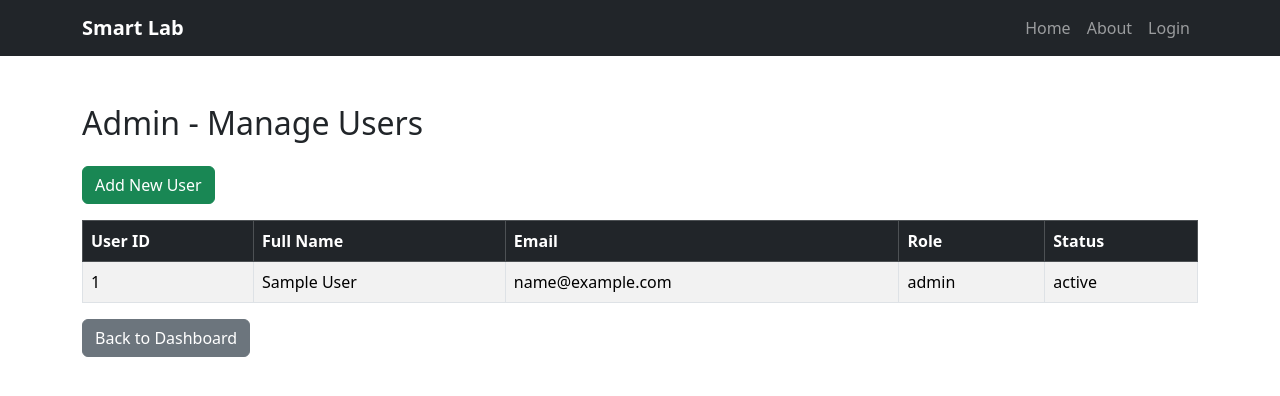
After one commit to yashnandwani202-ops/smart-lab-equipment-application, a Flask app: page /admin-users in a window 1280 px wide. The commit adds this page. Shown: the top 396 px of the page. Run offline with Flask 3, Linux system fonts and the light colour scheme; the visitor is signed in with stand-in values (Sample User, id 1); some libraries are stand-ins or nearby versions.

Commit message:
Added registration route protection and admin improvements

```diff
--- a/app.py
+++ b/app.py
@@ -12,9 +12,49 @@ app.config["MYSQL_DB"] = "smart_lab_db"
 mysql = MySQL(app)
 
 
+def require_role(role):
+    if "user_id" not in session or session["role"] != role:
+        return False
+    return True
+
+
 @app.route("/")
 def home():
     return render_template("index.html")
+
+
+@app.route("/register", methods=["GET", "POST"])
+def register():
+    if request.method == "POST":
+        full_name = request.form["full_name"]
+        email = request.form["email"]
+        password = request.form["password"]
+        role = request.form["role"]
+
+        cursor = mysql.connection.cursor()
+        cursor.execute("SELECT * FROM users WHERE email = %s", (email,))
+        existing_user = cursor.fetchone()
+
+        if existing_user:
+            cursor.close()
+            flash("Email already registered!")
+            return redirect(url_for("register"))
+
+        cursor.execute(
+            """
+            INSERT INTO users (full_name, email, password, role, status)
+            VALUES (%s, %s, %s, %s, %s)
+            """,
+            (full_name, email, password, role, "Active")
+        )
+
+        mysql.connection.commit()
+        cursor.close()
+
+        flash("Registration successful! Please login.")
+        return redirect(url_for("login"))
+
+    return render_template("register.html")
 
 
 @app.route("/login", methods=["GET", "POST"])
@@ -51,8 +91,19 @@ def login():
     return render_template("login.html")
 
 
+@app.route("/student")
+def student_dashboard():
+    if not require_role("student"):
+        return redirect(url_for("login"))
+
+    return render_template("student_dashboard.html")
+
+
 @app.route("/equipment")
 def equipment():
+    if not require_role("student"):
+        return redirect(url_for("login"))
+
     cursor = mysql.connection.cursor()
     cursor.execute("SELECT * FROM equipment")
     equipment = cursor.fetchall()
@@ -60,9 +111,10 @@ def equipment():
 
     return render_template("equipment.html", equipment=equipment)
 
+
 @app.route("/book/<int:equipment_id>")
 def book_equipment(equipment_id):
-    if "user_id" not in session:
+    if not require_role("student"):
         return redirect(url_for("login"))
 
     user_id = session["user_id"]
@@ -78,16 +130,15 @@ def book_equipment(equipment_id):
     flash("Equipment booked successfully. Waiting for faculty approval.")
     return redirect(url_for("equipment"))
 
+
 @app.route("/my-bookings")
 def my_bookings():
-
-    if "user_id" not in session:
+    if not require_role("student"):
         return redirect(url_for("login"))
 
     user_id = session["user_id"]
 
     cursor = mysql.connection.cursor()
-
     cursor.execute("""
         SELECT
             bookings.id,
@@ -102,15 +153,25 @@ def my_bookings():
     """, (user_id,))
 
     bookings = cursor.fetchall()
-
     cursor.close()
 
     return render_template("my_bookings.html", bookings=bookings)
 
+
+@app.route("/faculty")
+def faculty_dashboard():
+    if not require_role("faculty"):
+        return redirect(url_for("login"))
+
+    return render_template("faculty_dashboard.html")
+
+
 @app.route("/faculty-requests")
 def faculty_requests():
+    if not require_role("faculty"):
+        return redirect(url_for("login"))
+
     cursor = mysql.connection.cursor()
-
     cursor.execute("""
         SELECT
             bookings.id,
@@ -131,6 +192,9 @@ def faculty_requests():
 
 @app.route("/approve/<int:booking_id>")
 def approve_booking(booking_id):
+    if not require_role("faculty"):
+        return redirect(url_for("login"))
+
     cursor = mysql.connection.cursor()
     cursor.execute(
         "UPDATE bookings SET status = %s WHERE id = %s",
@@ -144,6 +208,9 @@ def approve_booking(booking_id):
 
 @app.route("/reject/<int:booking_id>")
 def reject_booking(booking_id):
+    if not require_role("faculty"):
+        return redirect(url_for("login"))
+
     cursor = mysql.connection.cursor()
     cursor.execute(
         "UPDATE bookings SET status = %s WHERE id = %s",
@@ -155,17 +222,32 @@ def reject_booking(booking_id):
     return redirect(url_for("faculty_requests"))
 
 
-@app.route("/student")
-def student_dashboard():
-    return render_template("student_dashboard.html")
+@app.route("/admin")
+def admin_dashboard():
+    if not require_role("admin"):
+        return redirect(url_for("login"))
+
+    return render_template("admin_dashboard.html")
 
 
-@app.route("/faculty")
-def faculty_dashboard():
-    return render_template("faculty_dashboard.html")
+@app.route("/admin-equipment")
+def admin_equipment():
+    if not require_role("admin"):
+        return redirect(url_for("login"))
+
+    cursor = mysql.connection.cursor()
+    cursor.execute("SELECT * FROM equipment")
+    equipment = cursor.fetchall()
+    cursor.close()
+
+    return render_template("admin_equipment.html", equipment=equipment)
+
 
 @app.route("/add-equipment", methods=["GET", "POST"])
 def add_equipment():
+    if not require_role("admin"):
+        return redirect(url_for("login"))
+
     if request.method == "POST":
         equipment_name = request.form["equipment_name"]
         category = request.form["category"]
@@ -175,7 +257,11 @@ def add_equipment():
 
         cursor = mysql.connection.cursor()
         cursor.execute(
-            "INSERT INTO equipment (equipment_name, category, quantity, available_quantity, status) VALUES (%s, %s, %s, %s, %s)",
+            """
+            INSERT INTO equipment
+            (equipment_name, category, quantity, available_quantity, status)
+            VALUES (%s, %s, %s, %s, %s)
+            """,
             (equipment_name, category, quantity, available_quantity, status)
         )
         mysql.connection.commit()
@@ -185,8 +271,12 @@ def add_equipment():
 
     return render_template("add_equipment.html")
 
+
 @app.route("/edit-equipment/<int:equipment_id>", methods=["GET", "POST"])
 def edit_equipment(equipment_id):
+    if not require_role("admin"):
+        return redirect(url_for("login"))
+
     cursor = mysql.connection.cursor()
 
     if request.method == "POST":
@@ -197,7 +287,15 @@ def edit_equipment(equipment_id):
         status = request.form["status"]
 
         cursor.execute(
-            "UPDATE equipment SET equipment_name=%s, category=%s, quantity=%s, available_quantity=%s, status=%s WHERE id=%s",
+            """
+            UPDATE equipment
+            SET equipment_name=%s,
+                category=%s,
+                quantity=%s,
+                available_quantity=%s,
+                status=%s
+            WHERE id=%s
+            """,
             (equipment_name, category, quantity, available_quantity, status, equipment_id)
         )
         mysql.connection.commit()
@@ -211,37 +309,31 @@ def edit_equipment(equipment_id):
 
     return render_template("edit_equipment.html", equipment=equipment)
 
+
 @app.route("/delete-equipment/<int:equipment_id>")
 def delete_equipment(equipment_id):
+    if not require_role("admin"):
+        return redirect(url_for("login"))
+
     cursor = mysql.connection.cursor()
-
-    cursor.execute(
-        "DELETE FROM equipment WHERE id = %s",
-        (equipment_id,)
-    )
-
+    cursor.execute("DELETE FROM equipment WHERE id = %s", (equipment_id,))
     mysql.connection.commit()
     cursor.close()
 
     return redirect(url_for("admin_equipment"))
 
-@app.route("/admin-equipment")
-def admin_equipment():
+
+@app.route("/admin-users")
+def admin_users():
+    if not require_role("admin"):
+        return redirect(url_for("login"))
 
     cursor = mysql.connection.cursor()
-
-    cursor.execute("SELECT * FROM equipment")
-
-    equipment = cursor.fetchall()
-
+    cursor.execute("SELECT * FROM users")
+    users = cursor.fetchall()
     cursor.close()
 
-    return render_template("admin_equipment.html", equipment=equipment)
-
-
-@app.route("/admin")
-def admin_dashboard():
-    return render_template("admin_dashboard.html")
+    return render_template("admin_users.html", users=users)
 
 
 @app.route("/logout")
--- a/templates/admin_dashboard.html
+++ b/templates/admin_dashboard.html
@@ -6,7 +6,7 @@
     <h2 class="mb-4">Admin Dashboard</h2>
 
     <div class="alert alert-warning">
-        Welcome, Admin! Manage users, equipment, and reports.
+        Welcome, {{ session["full_name"] }}! Manage users, equipment, and reports.
     </div>
 
     <div class="row">
@@ -26,7 +26,7 @@
                 <div class="card-body text-center">
                     <h5>Manage Users</h5>
                     <p>View and manage student/faculty accounts.</p>
-                    <a href="#" class="btn btn-primary">Manage</a>
+                    <a href="/admin-users" class="btn btn-primary">Manage</a>
                 </div>
             </div>
         </div>
--- a/templates/admin_equipment.html
+++ b/templates/admin_equipment.html
@@ -31,7 +31,11 @@
                 <td>{{ item[5] }}</td>
                 <td>
                     <a href="/edit-equipment/{{ item[0] }}" class="btn btn-warning btn-sm">Edit</a>
-                    <a href="/delete-equipment/{{ item[0] }}" class="btn btn-danger btn-sm">Delete</a>
+                    <a href="/delete-equipment/{{ item[0] }}"
+                    class="btn btn-danger btn-sm"
+                    onclick="return confirm('Are you sure you want to delete this equipment?');">
+                    Delete
+                    </a>
                 </td>
             </tr>
             {% endfor %}
--- /dev/null
+++ b/templates/admin_users.html
@@ -0,0 +1,37 @@
+{% extends "base.html" %}
+
+{% block content %}
+
+<div class="container mt-5">
+    <h2 class="mb-4">Admin - Manage Users</h2>
+
+    <a href="#" class="btn btn-success mb-3">Add New User</a>
+
+    <table class="table table-bordered table-striped">
+        <thead class="table-dark">
+            <tr>
+                <th>User ID</th>
+                <th>Full Name</th>
+                <th>Email</th>
+                <th>Role</th>
+                <th>Status</th>
+            </tr>
+        </thead>
+
+        <tbody>
+            {% for user in users %}
+            <tr>
+                <td>{{ user[0] }}</td>
+                <td>{{ user[1] }}</td>
+                <td>{{ user[2] }}</td>
+                <td>{{ user[4] }}</td>
+                <td>{{ user[5] }}</td>
+            </tr>
+            {% endfor %}
+        </tbody>
+    </table>
+
+    <a href="/admin" class="btn btn-secondary">Back to Dashboard</a>
+</div>
+
+{% endblock %}
--- a/templates/faculty_dashboard.html
+++ b/templates/faculty_dashboard.html
@@ -6,7 +6,7 @@
     <h2 class="mb-4">Faculty Dashboard</h2>
 
     <div class="alert alert-info">
-        Welcome, Faculty! Manage equipment requests from students.
+        Welcome, {{ session["full_name"] }}! Manage equipment requests from students.
     </div>
 
     <div class="row">
--- a/templates/login.html
+++ b/templates/login.html
@@ -48,6 +48,10 @@
                             <button type="submit" class="btn btn-primary">
                                 Login
                             </button>
+                            <div class="text-center mt-3">
+                            Don't have an account?
+                            <a href="/register">Register</a>
+                            </div>
                         </div>
 
                     </form>
--- a/templates/student_dashboard.html
+++ b/templates/student_dashboard.html
@@ -6,7 +6,7 @@
     <h2 class="mb-4">Student Dashboard</h2>
 
     <div class="alert alert-success">
-        Welcome, Student! You have successfully logged in.
+    Welcome, {{ session["full_name"] }}! You have successfully logged in.
     </div>
 
     <div class="row">
```
Also changed, not shown: templates/register.html (added, +64 -0 lines).
